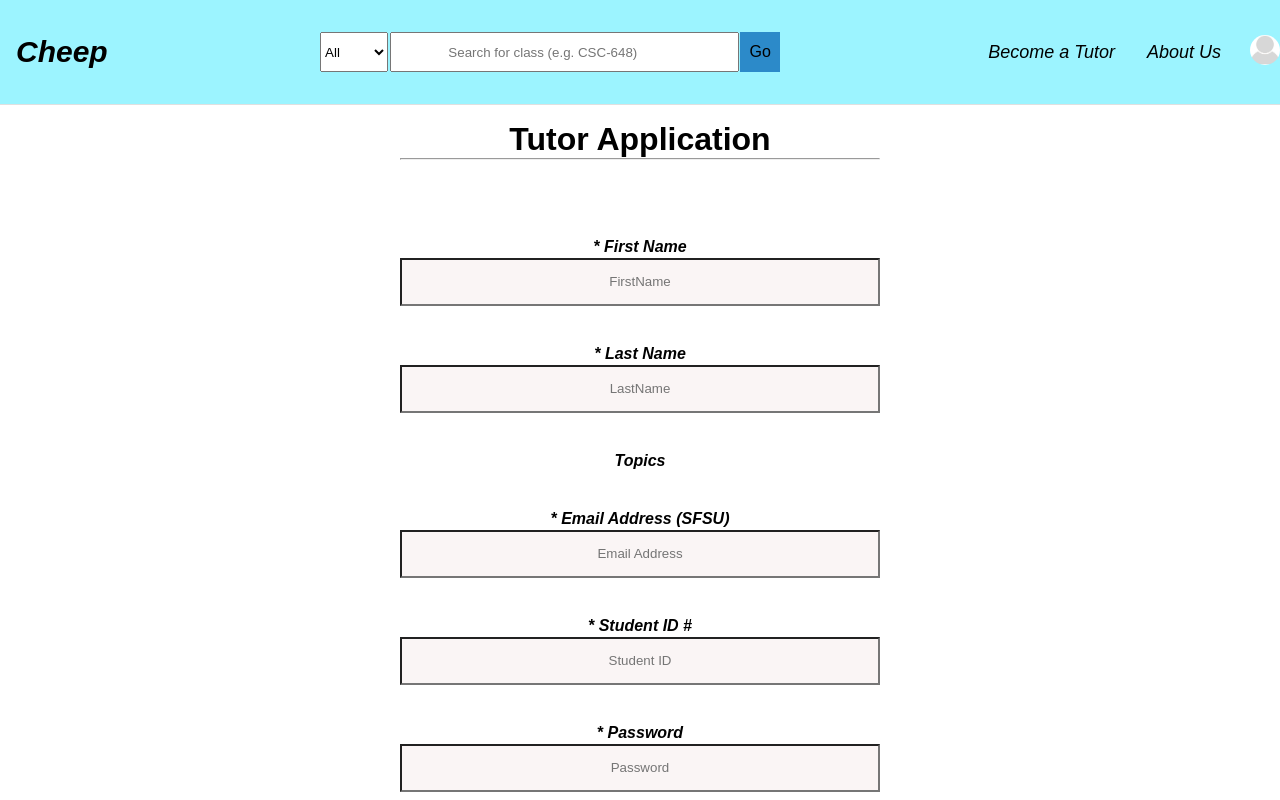
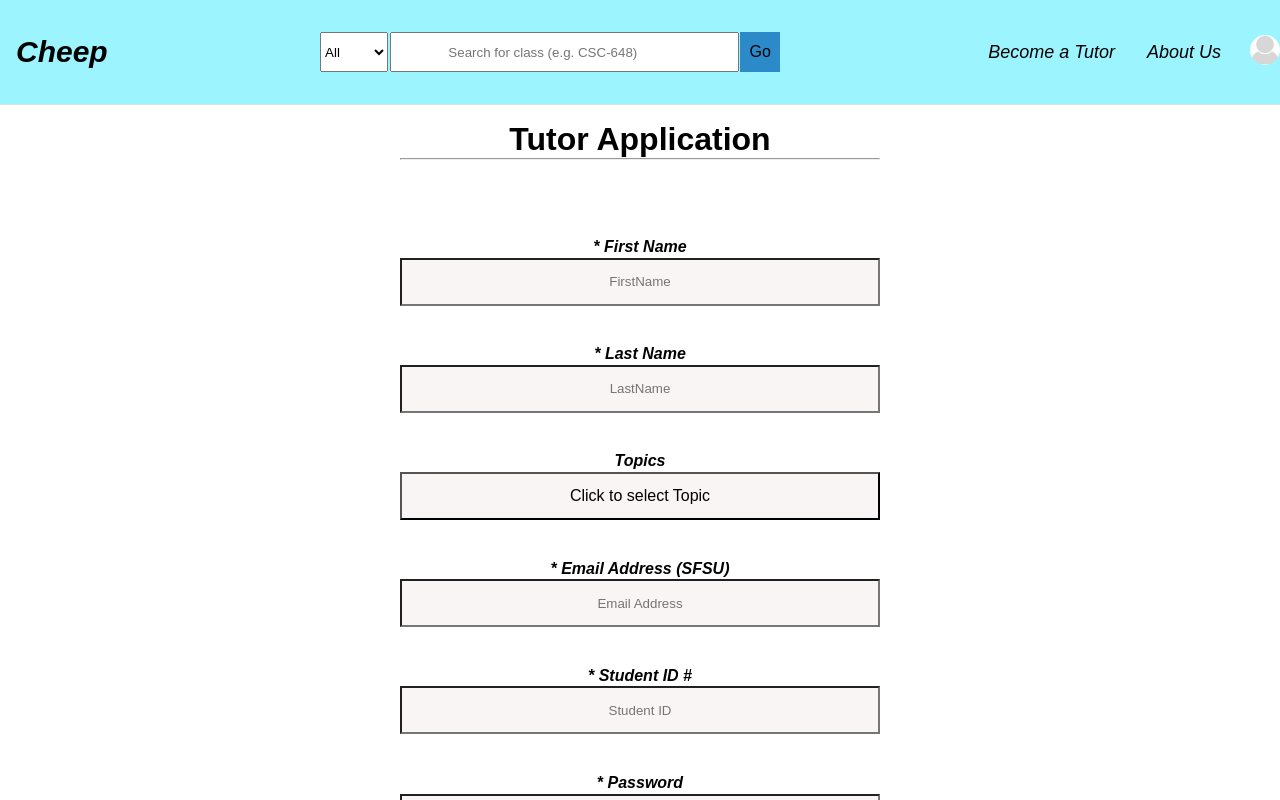
Before and after one commit to spushkin/CSC648_SFSU_Tutor_Project, a React (Create React App) app in the folder application/Front-End/: page /signup in a window 1280 px wide. Shown: the top 800 px of the page. Built offline with nearby package versions, Linux system fonts and the light colour scheme; a web font is replaced by a local one.

Commit message:
Small fix, topics dropdown menu

```diff
--- a/application/Front-End/public/assets/css/signupStyle.css
+++ b/application/Front-End/public/assets/css/signupStyle.css
@@ -74,6 +74,7 @@
 .sign-group-element select,
 .sign-group-element label,
 .dropdown,
+.dropdown-topics,
 .dropdown-btn {
 	min-height: 3rem;
 	/* padding-inline: 1rem; */
@@ -100,7 +101,6 @@
 	min-height: 3rem;
 	min-width: 10rem;
 	margin-inline: 10rem;
-
 }
 
 .sign-group-element textarea,
--- a/application/Front-End/src/pages/Dropdown.js
+++ b/application/Front-End/src/pages/Dropdown.js
@@ -28,7 +28,7 @@ const Dropdown = () => {
 
 	// JSX structure for the Dropdown component
 	return (
-		<div className="dropdown">
+		<div className="dropdown-topics">
 			{/* Button to toggle the dropdown */}
 			<button type="button" className="dropdown-btn" onClick={handleToggle}>
 				{selectedOption ? selectedOption : "Click to select Topic"}
```
